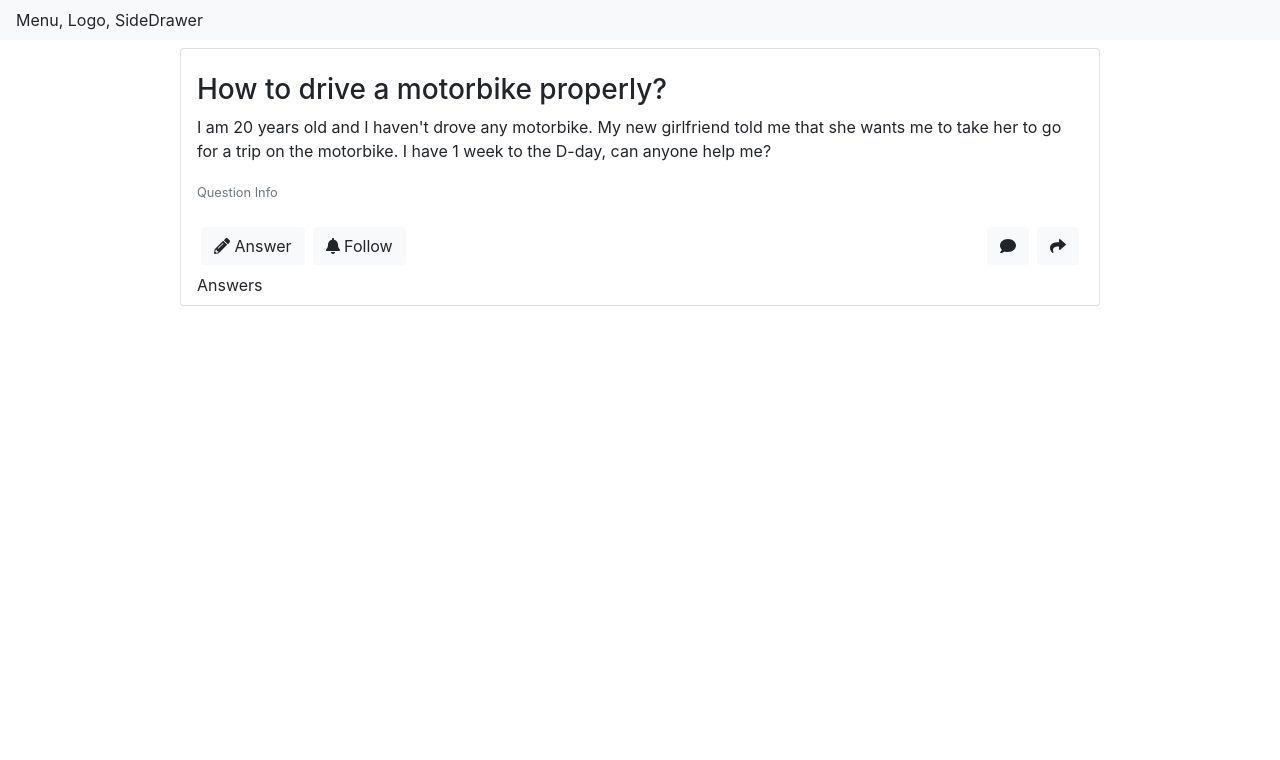
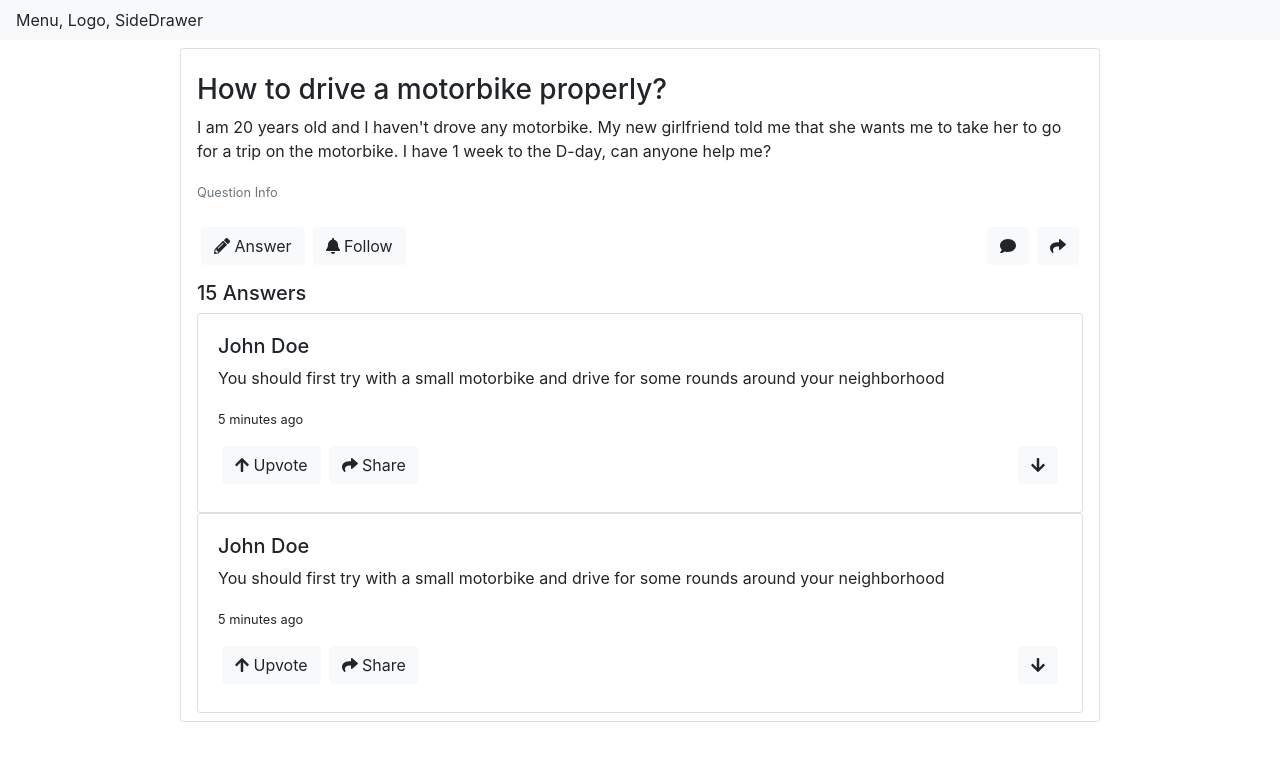
Before and after one commit to trunghq3101/qa-app, a React (Create React App) app in the folder client/: page / in a window 1280 px wide. Shown: the top 760 px of the page. Built offline with nearby package versions, Linux system fonts and the light colour scheme; the HTML template or start-up script is replaced by a standard one.

Commit message:
add Answer Holder + style + update FullControl + change ControlBar

```diff
--- /dev/null
+++ b/client/src/components/Answer/AnswerView.jsx
@@ -0,0 +1,10 @@
+import React from 'react'
+import Aux from '../../hoc/Aux/Aux';
+
+export default (props) => (
+    <Aux>
+        <h5>John Doe</h5>
+        <p>You should first try with a small motorbike and drive for some rounds around your neighborhood</p>
+        <p><small>5 minutes ago</small></p>
+    </Aux>
+)
--- a/client/src/components/Controls/FullControl/FullControl.jsx
+++ b/client/src/components/Controls/FullControl/FullControl.jsx
@@ -1,6 +1,6 @@
 import React from 'react'
 import { FontAwesomeIcon } from '@fortawesome/react-fontawesome';
-import { faPencilAlt, faBell, faComment, faShare } from '@fortawesome/free-solid-svg-icons';
+import { faPencilAlt, faBell, faComment, faShare, faArrowUp, faArrowDown } from '@fortawesome/free-solid-svg-icons';
 import Aux from '../../../hoc/Aux/Aux';
 
 export default (props) => {
@@ -9,7 +9,9 @@ export default (props) => {
         Answer: faPencilAlt,
         Follow: faBell,
         Comment: faComment,
-        Share: faShare
+        Share: faShare,
+        Upvote: faArrowUp,
+        Downvote: faArrowDown
     }
     let ctrlView = null;
 
--- /dev/null
+++ b/client/src/containers/AnswerHolder/AnswerHolder.jsx
@@ -0,0 +1,36 @@
+import React, { Component } from 'react'
+import AnswerView from '../../components/Answer/AnswerView';
+import ControlBar from '../../components/ControlBar/QuestionControlBar';
+
+export default class AnswerHolder extends Component {
+
+    upvoteClickedHandler = () => {
+        alert("You are upvoting this")
+    }
+
+    downvoteClickedHandler = () => {
+        alert("You are downvoting this")
+    }
+
+    shareClickedHandler = () => {
+        alert("You are sharing")
+    }
+
+    render() {
+        return (
+            <div className="card">
+                <div className="card-body">
+                    <AnswerView />
+                    <ControlBar
+                        mainControls={{
+                            Upvote: this.upvoteClickedHandler,
+                            Share: this.shareClickedHandler
+                        }}
+                        subControls={{
+                            Downvote: this.downvoteClickedHandler
+                        }}/>
+                </div>
+            </div>
+        )
+    }
+}
--- a/client/src/containers/QuestionHolder/QuestionHolder.jsx
+++ b/client/src/containers/QuestionHolder/QuestionHolder.jsx
@@ -1,7 +1,8 @@
 import React, { Component } from 'react'
-import Question from '../../components/Question/Question';
-import ControlBar from '../../components/ControlBar/ControlBar';
+import QuestionView from '../../components/Question/QuestionView';
+import QuestionControlBar from '../../components/ControlBar/QuestionControlBar';
 import AnswerForm from '../../components/Answer/AnswerForm';
+import AnswerHolder from '../AnswerHolder/AnswerHolder';
 
 export default class QuestionHolder extends Component {
 
@@ -50,8 +51,8 @@ export default class QuestionHolder extends Component {
             <div className="row mt-2 justify-content-center">
                 <div className="col-12 col-sm-10">
                     <div className="card px-3 py-2">
-                        <Question />
-                        <ControlBar
+                        <QuestionView />
+                        <QuestionControlBar
                             mainControls={{
                                 Answer: this.answerClickedHandler,
                                 Follow: this.followClickedHandler
@@ -65,7 +66,9 @@ export default class QuestionHolder extends Component {
                             valueChanged={this.answerChangedHandler}
                             value={this.state.answer}
                             submitClicked={this.answerSubmitClickedHandler}/>
-                        <div>Answers</div>
+                        <h5 className="my-2">15 Answers</h5>
+                        <AnswerHolder />
+                        <AnswerHolder />
                     </div>
                 </div>
             </div>
```
Also changed, not shown: client/src/components/ControlBar/QuestionControlBar.jsx (renamed from client/src/components/ControlBar/ControlBar.jsx), client/src/components/Question/QuestionView.jsx (renamed from client/src/components/Question/Question.jsx).
